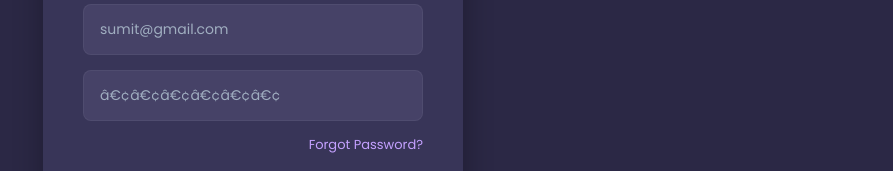
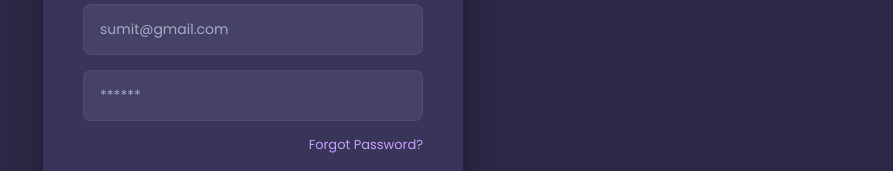
Before and after one commit to the-coder-Sumit/Smart-Study-Planner-mernstack, a React (Create React App) app in the folder client/: page / in a window 1280 px wide. Shown: the part 264-435 px from the top of the page, without its empty margins (387-1280 px from the left). Built offline with nearby package versions, Linux system fonts and the light colour scheme; no server answers.

Commit message:
Fix password placeholder encoding issue

```diff
--- a/client/src/pages/Login.js
+++ b/client/src/pages/Login.js
@@ -73,7 +73,7 @@ function Login() {
           />
           <input
             type="password"
-            placeholder="â€¢â€¢â€¢â€¢â€¢â€¢"
+            placeholder="******"
             value={password}
             onChange={(e) => setPassword(e.target.value)}
             required
```
